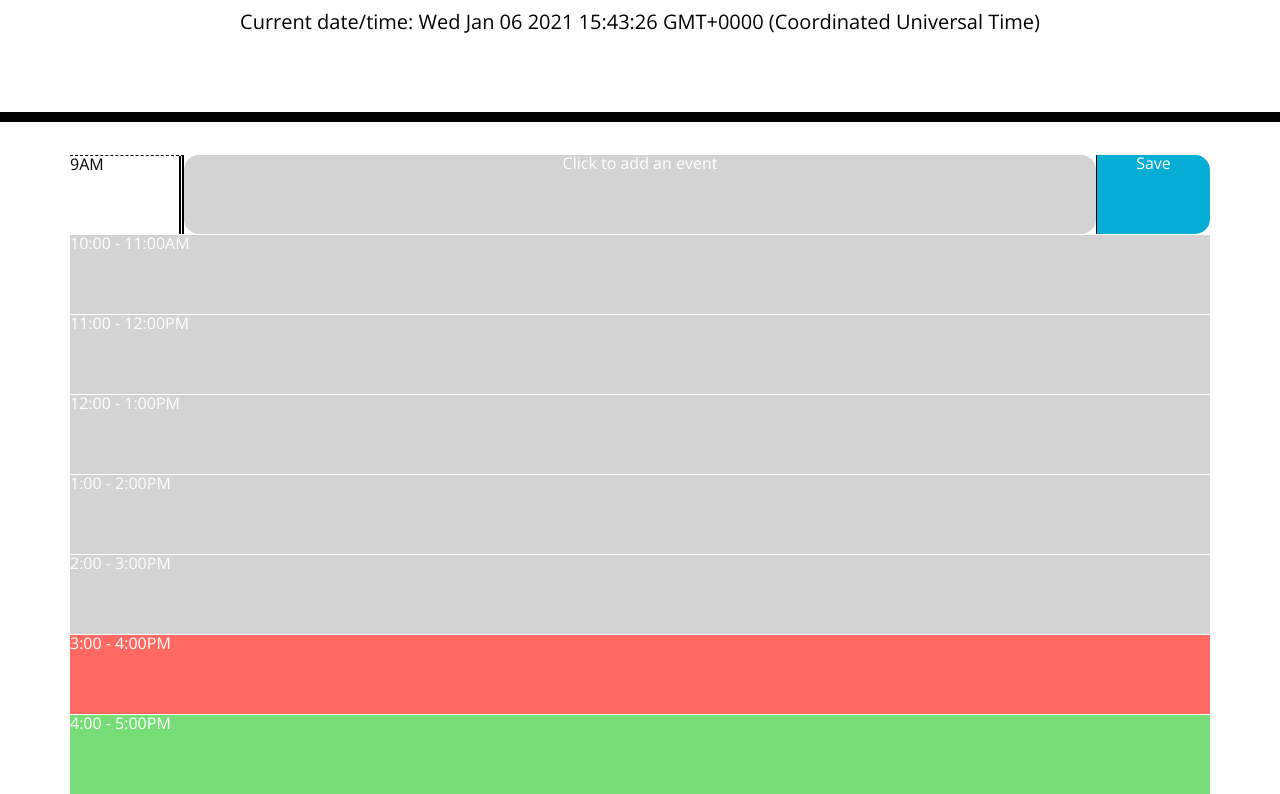
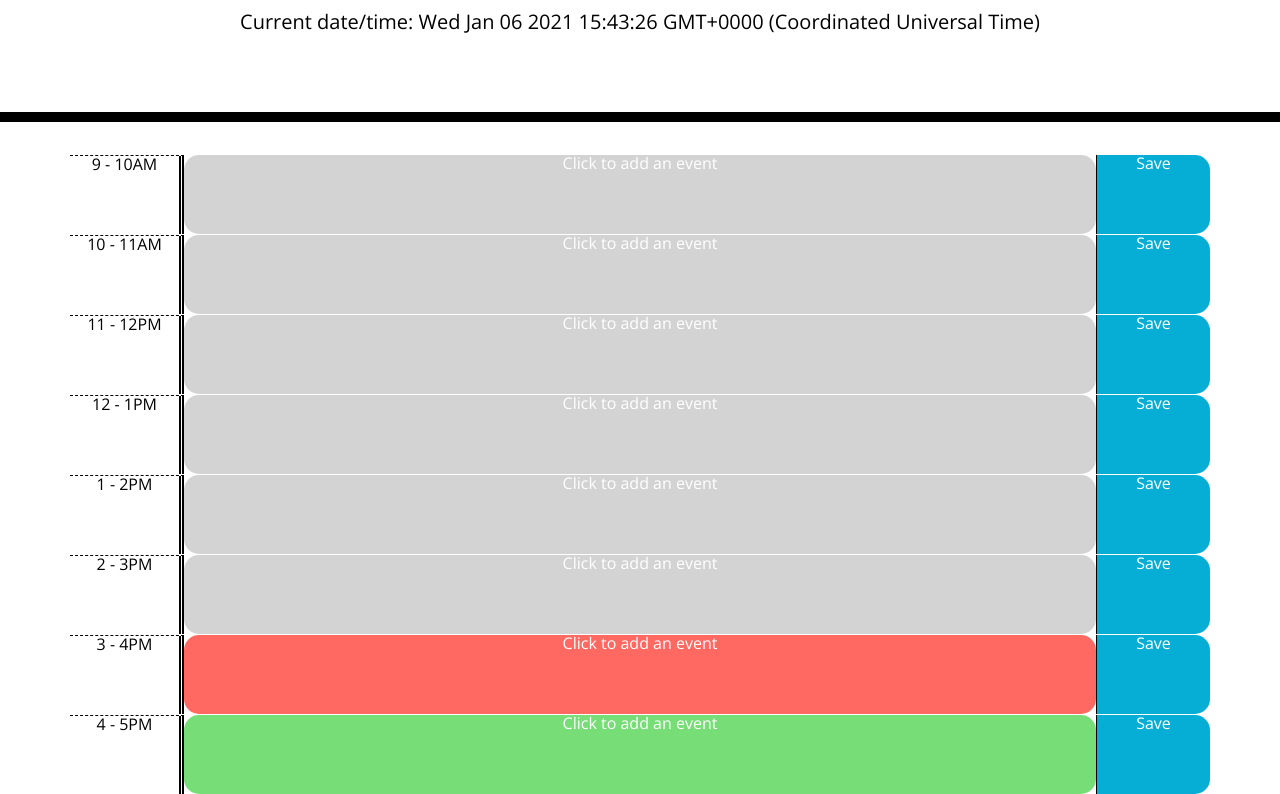
Before and after one commit to freejonm/workdayscheduler, a plain HTML site: page index.html in a window 1280 px wide. Shown: the part 182-976 px from the top of the page. Drawn offline with nearby package versions, Linux system fonts and the light colour scheme.

Commit message:
applied recent styling changes to all timeblocks

```diff
--- a/index.html
+++ b/index.html
@@ -32,17 +32,44 @@
     <div class="container">
       <!-- Timeblocks go here -->
       <div class="row">
-        <div class="hour">9AM</div>
+        <div class="hour">9 - 10AM</div>
         <div class="time-block" id="9">Click to add an event</div>
         <div class="saveBtn">Save</div>
+      </div><div class="row">
+        <div class="hour">10 - 11AM</div>
+        <div class="time-block" id="10">Click to add an event</div>
+        <div class="saveBtn">Save</div>
       </div>
-      <div class="row" id="10">10:00 - 11:00AM</div>
-      <div class="row" id="11">11:00 - 12:00PM</div>
-      <div class="row" id="12">12:00 - 1:00PM</div>
-      <div class="row" id="1">1:00 - 2:00PM</div>
-      <div class="row" id="2">2:00 - 3:00PM</div>
-      <div class="row" id="3">3:00 - 4:00PM</div>
-      <div class="row" id="4">4:00 - 5:00PM</div>
+      <div class="row">
+        <div class="hour">11 - 12PM</div>
+        <div class="time-block" id="11">Click to add an event</div>
+        <div class="saveBtn">Save</div>
+      </div>
+      <div class="row">
+        <div class="hour">12 - 1PM</div>
+        <div class="time-block" id="12">Click to add an event</div>
+        <div class="saveBtn">Save</div>
+      </div>
+      <div class="row">
+        <div class="hour">1 - 2PM</div>
+        <div class="time-block" id="1">Click to add an event</div>
+        <div class="saveBtn">Save</div>
+      </div>
+      <div class="row">
+        <div class="hour">2 - 3PM</div>
+        <div class="time-block" id="2">Click to add an event</div>
+        <div class="saveBtn">Save</div>
+      </div>
+      <div class="row">
+        <div class="hour">3 - 4PM</div>
+        <div class="time-block" id="3">Click to add an event</div>
+        <div class="saveBtn">Save</div>
+      </div>
+      <div class="row">
+        <div class="hour">4 - 5PM</div>
+        <div class="time-block" id="4">Click to add an event</div>
+        <div class="saveBtn">Save</div>
+      </div>
     </div>
 
 
--- a/style.css
+++ b/style.css
@@ -48,6 +48,7 @@ textarea{
   border-top: 1px dashed #000000;
   border-right: 5px double #000000;
   width: 10%;
+  text-align: center;
 }
 
 .past {
```
